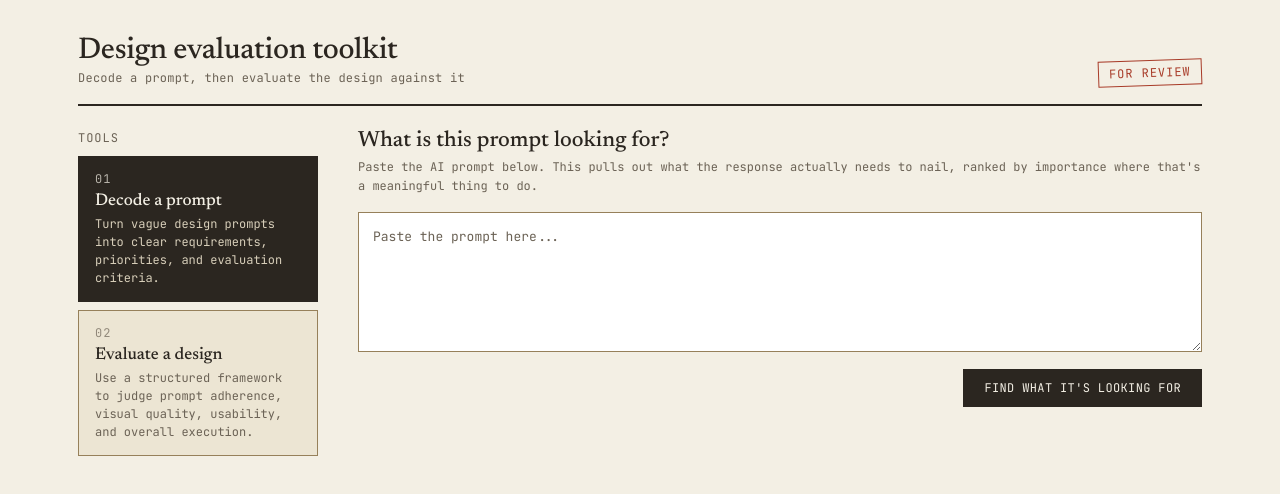
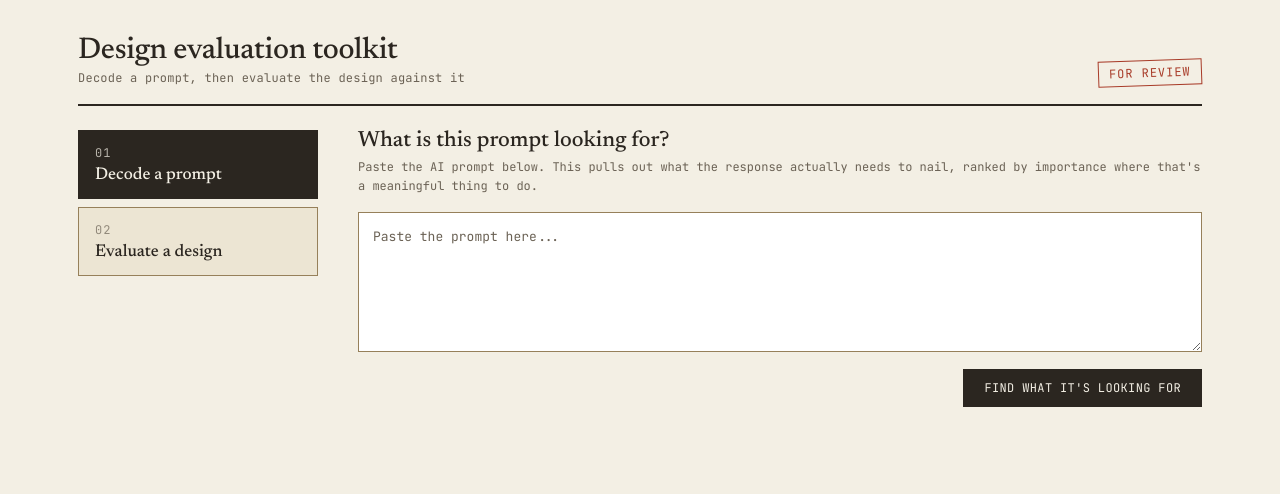
Before and after one commit to Samhavasdesign/design-eval-checklist, a plain HTML site: page index.html in a window 1280 px wide. Drawn offline with Linux system fonts and the light colour scheme.

Commit message:
Trim the tool nav to number + name, description on hover
Drop the "Tools" eyebrow. Each nav item now shows just "01 Decode a
prompt" / "02 Evaluate a design"; the description is hidden and revealed
on hover or keyboard focus (desktop layout only, >860px). Mobile is
unchanged.

Co-Authored-By: Claude Sonnet 5 <noreply@anthropic.com>

```diff
--- a/index.html
+++ b/index.html
@@ -50,13 +50,6 @@
     position:sticky;
     top:16px;
   }
-  .sidenav-label{
-    font-size:12px;
-    letter-spacing:0.08em;
-    text-transform:uppercase;
-    color:var(--ink-soft);
-    margin:0 0 10px;
-  }
   .tool-link{
     display:block;
     width:100%;
@@ -93,11 +86,11 @@
     letter-spacing:0;
     text-transform:none;
     color:var(--ink);
-    margin-bottom:5px;
   }
   .tool-link.active .tool-name{color:var(--paper);}
   .tool-desc{
-    display:block;
+    display:none;
+    margin-top:8px;
     font-size:12px;
     line-height:1.5;
     color:var(--ink-soft);
@@ -105,12 +98,14 @@
   .tool-link.active .tool-desc{color:var(--line);}
   .tool-view{display:none;}
   .tool-view.active{display:block;}
+  @media (min-width:861px){
+    .tool-link:hover .tool-desc,
+    .tool-link:focus-visible .tool-desc{display:block;}
+  }
   @media (max-width:860px){
     .shell{grid-template-columns:1fr;gap:24px;}
     .sidenav{position:static;display:flex;flex-wrap:wrap;gap:8px;}
-    .sidenav-label{flex:1 0 100%;margin-bottom:2px;}
     .tool-link{flex:1 1 240px;width:auto;margin-bottom:0;}
-    .tool-desc{display:none;}
   }
   header{
     border-bottom:2px solid var(--ink);
@@ -602,7 +597,6 @@
   <div class="shell">
 
     <nav class="sidenav" id="sidenav" aria-label="Tools">
-      <p class="sidenav-label">Tools</p>
       <button class="tool-link active" type="button" data-tool="0" aria-current="page">
         <span class="tool-step">01</span>
         <span class="tool-name">Decode a prompt</span>
```
